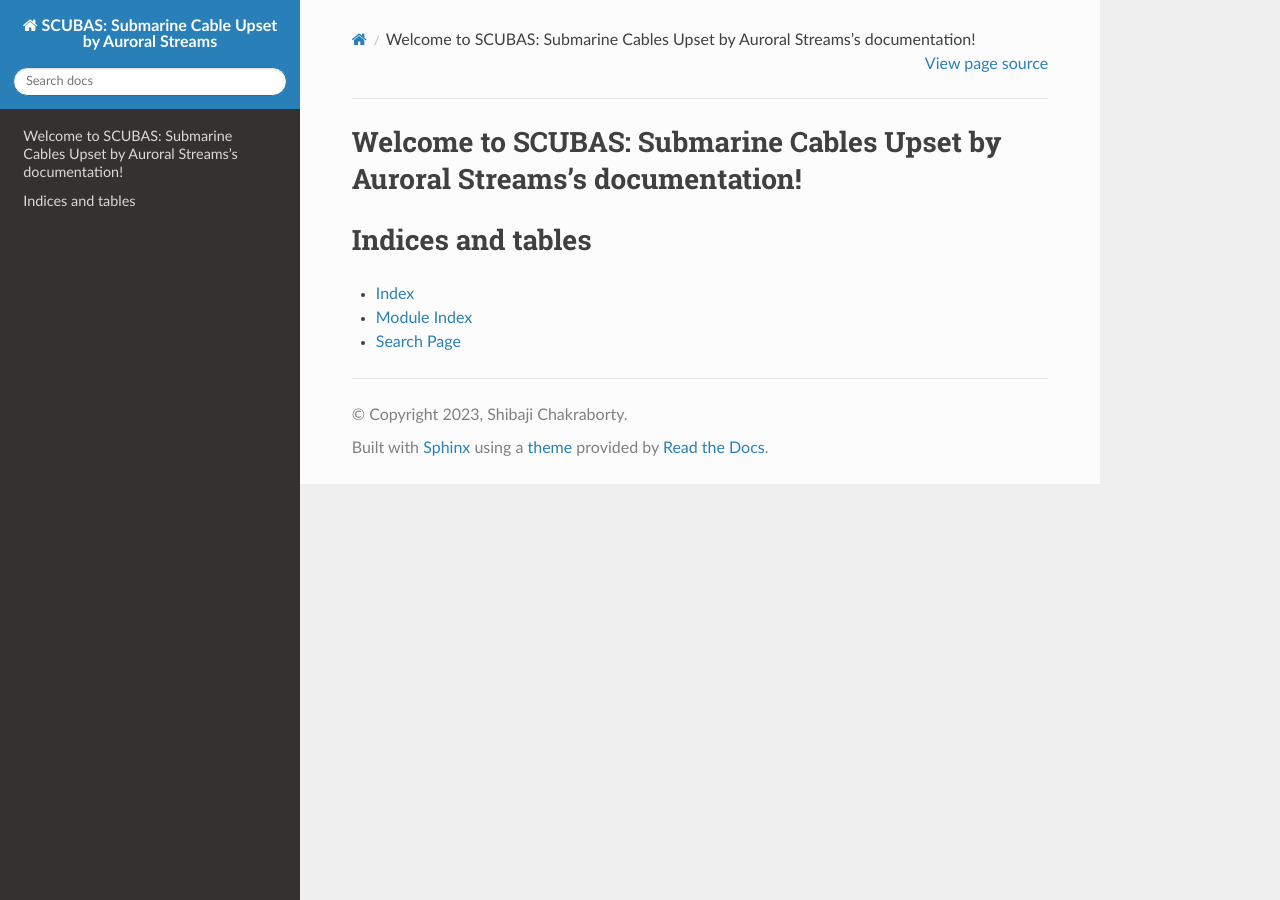
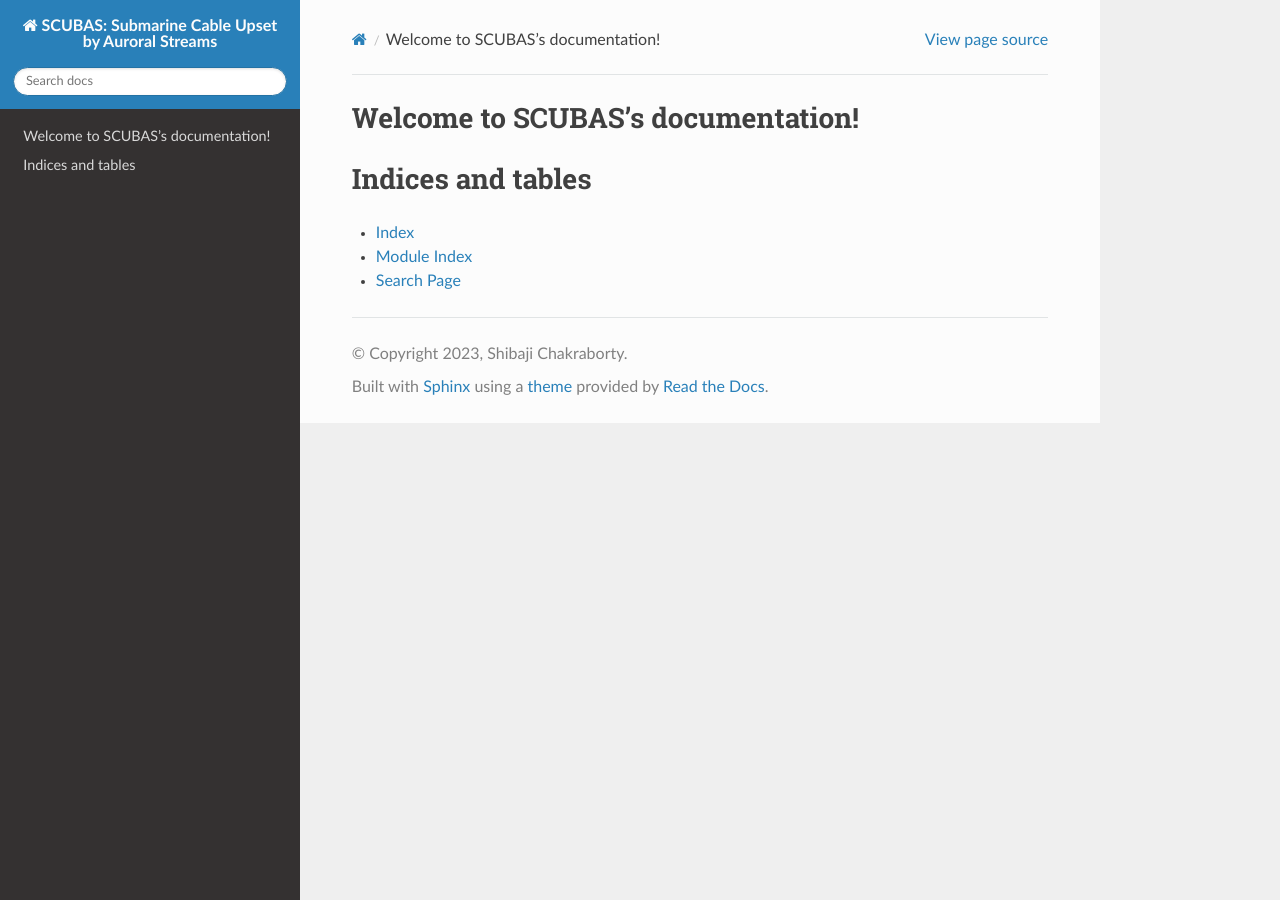
Before and after one commit to shibaji7/SCUBAS, a Sphinx documentation site: the page built from docs/index.rst, in a window 1280 px wide. Built offline with Sphinx 7.4.7 and the Read the Docs theme 2.0.0, drawn with Linux system fonts in a browser that asks for light colours.

Commit message:
Update index.rst

```diff
--- a/docs/index.rst
+++ b/docs/index.rst
@@ -3,7 +3,7 @@
    You can adapt this file completely to your liking, but it should at least
    contain the root `toctree` directive.
 
-Welcome to SCUBAS: Submarine Cables Upset by Auroral Streams's documentation!
+Welcome to SCUBAS's documentation!
 =============================================================================
 
 .. toctree::
```
